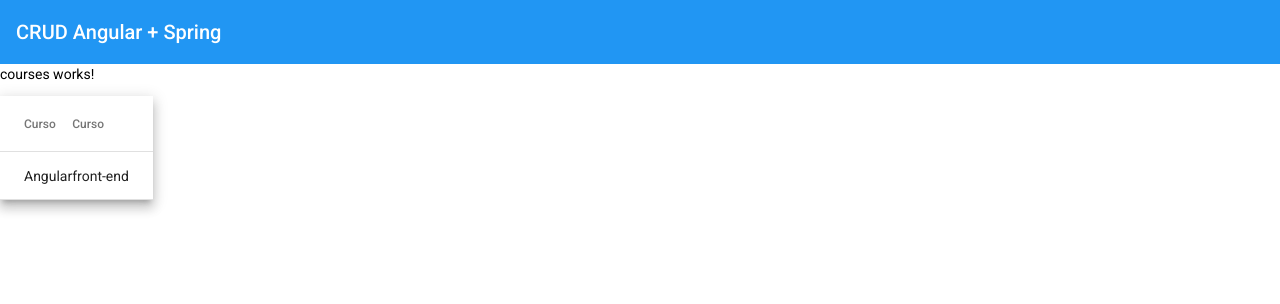
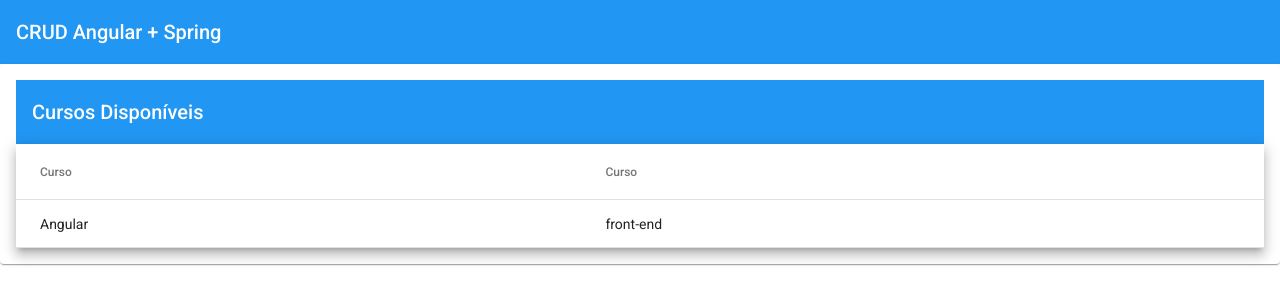
Before and after one commit to lucaspaixaodegois/CRUD-Angular-Spring, an Angular app: page /courses in a window 1280 px wide. Shown: the top 304 px of the page. Built offline with nearby package versions, Linux system fonts and the light colour scheme.

Commit message:
CSS do Material Table e Criando um Módulo App Material - aula 07

```diff
--- a/src/app/courses/courses.module.ts
+++ b/src/app/courses/courses.module.ts
@@ -1,9 +1,9 @@
 import { CommonModule } from '@angular/common';
 import { NgModule } from '@angular/core';
-import { MatTableModule } from '@angular/material/table';
-
 import { CoursesRoutingModule } from './courses-routing.module';
 import { CoursesComponent } from './courses/courses.component';
+
+import {AppMaterialModule} from '../shared/app-material/app-material.module';
 
 @NgModule({
   declarations: [
@@ -12,7 +12,7 @@
   imports: [
     CommonModule,
     CoursesRoutingModule,
-    MatTableModule
+    AppMaterialModule
   ]
 })
 export class CoursesModule { }
--- a/src/app/courses/courses/courses.component.html
+++ b/src/app/courses/courses/courses.component.html
@@ -1,23 +1,23 @@
-<p>courses works!</p>
+<mat-card>
+  <mat-toolbar color="primary">Cursos Disponíveis </mat-toolbar>
+
   <table mat-table [dataSource]="courses" class="mat-elevation-z8">
-
     <!--- Note that these columns can be defined in any order.
         The actual rendered columns are set as a property on the row definition" -->
 
     <!-- Name Column -->
     <ng-container matColumnDef="name">
-    <th mat-header-cell *matHeaderCellDef> Curso </th>
-    <td mat-cell *matCellDef="let course"> {{course.name }} </td>
+      <th mat-header-cell *matHeaderCellDef>Curso</th>
+      <td mat-cell *matCellDef="let course">{{ course.name }}</td>
     </ng-container>
 
     <!-- Category Column -->
     <ng-container matColumnDef="category">
-    <th mat-header-cell *matHeaderCellDef> Curso </th>
-    <td mat-cell *matCellDef="let course"> {{course.category }} </td>
+      <th mat-header-cell *matHeaderCellDef>Curso</th>
+      <td mat-cell *matCellDef="let course">{{ course.category }}</td>
     </ng-container>
 
-
-
     <tr mat-header-row *matHeaderRowDef="displayedColumns"></tr>
-  <tr mat-row *matRowDef="let row; columns: displayedColumns;"></tr>
+    <tr mat-row *matRowDef="let row; columns: displayedColumns"></tr>
   </table>
+</mat-card>
--- a/src/app/courses/courses/courses.component.scss
+++ b/src/app/courses/courses/courses.component.scss
@@ -0,0 +1,3 @@
+table {
+  width: 100%;
+}
```
Also changed, not shown: src/app/shared/app-material/app-material.module.ts (added, +13 -0 lines). Lines whose indentation alone changed are shown as unchanged.
